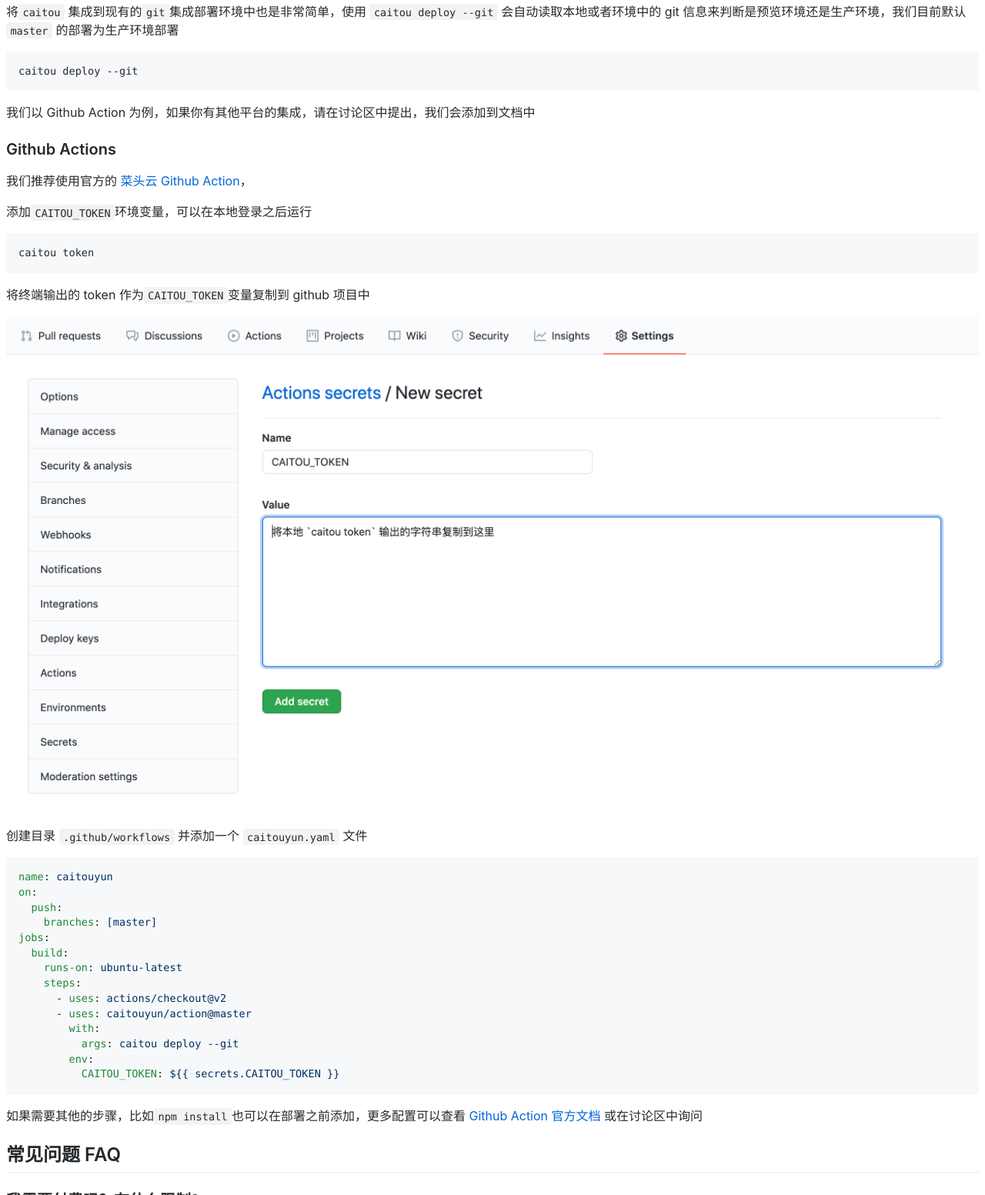
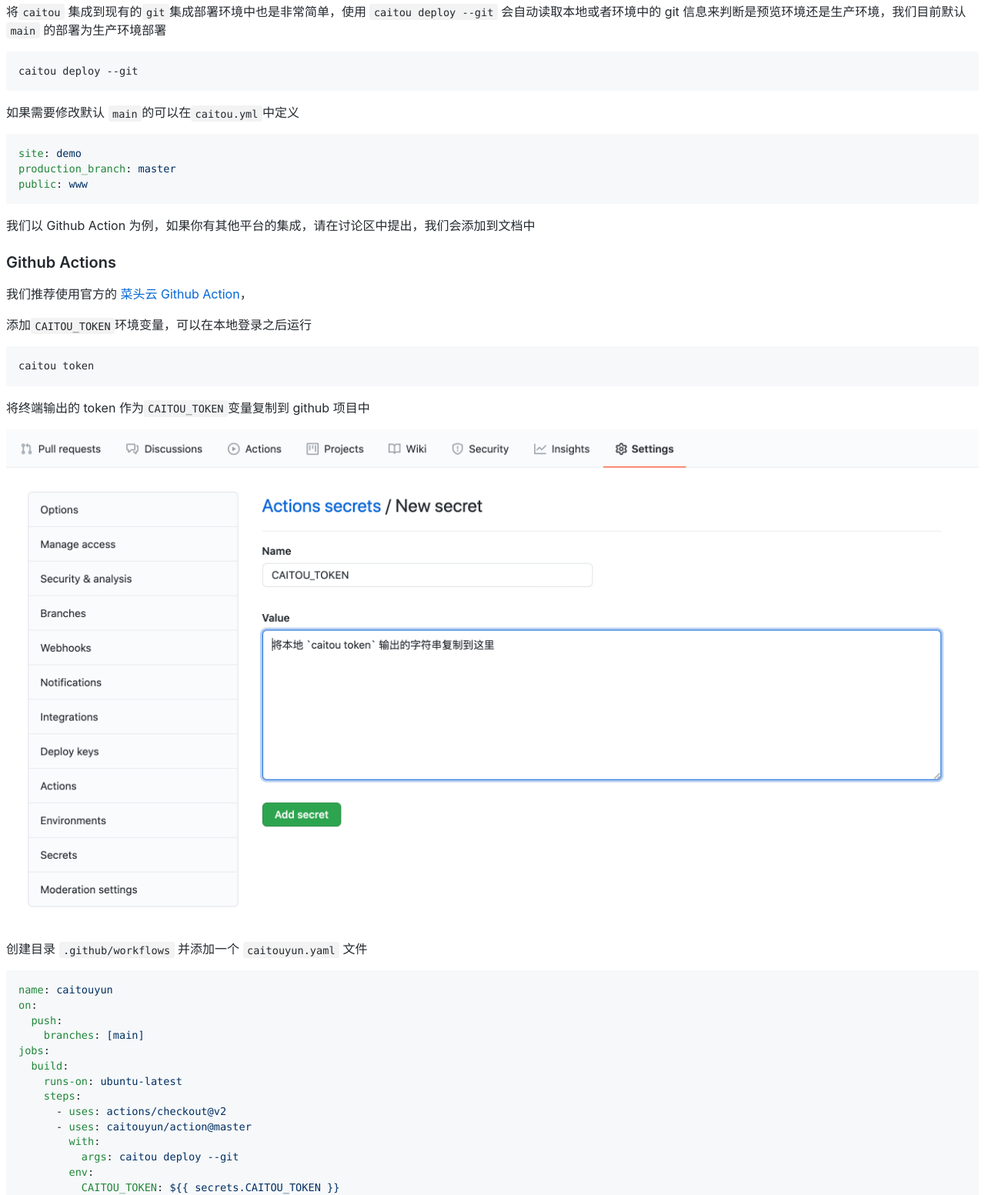
Before and after one commit to caitouyun/docs, a website: page public/index.html in a window 1280 px wide. Shown: the part 3568-5121 px from the top of the page at 77% size. Drawn offline with Linux system fonts and the light colour scheme; files whose address does not match are found by name.

Commit message:
update doc

```diff
--- a/public/index.html
+++ b/public/index.html
@@ -153,8 +153,12 @@
 <p>详细的 <code>rewrites</code> 文档正在补充中...</p>
 <h3>
 <a id="user-content-集成环境" class="anchor" href="#%E9%9B%86%E6%88%90%E7%8E%AF%E5%A2%83" aria-hidden="true"><span aria-hidden="true" class="octicon octicon-link"></span></a>集成环境</h3>
-<p>将<code>caitou</code> 集成到现有的<code>git</code>集成部署环境中也是非常简单，使用 <code>caitou deploy --git</code> 会自动读取本地或者环境中的 git 信息来判断是预览环境还是生产环境，我们目前默认 <code>master</code> 的部署为生产环境部署</p>
+<p>将<code>caitou</code> 集成到现有的<code>git</code>集成部署环境中也是非常简单，使用 <code>caitou deploy --git</code> 会自动读取本地或者环境中的 git 信息来判断是预览环境还是生产环境，我们目前默认 <code>main</code> 的部署为生产环境部署</p>
 <div class="highlight highlight-source-shell"><pre>caitou deploy --git</pre></div>
+<p>如果需要修改默认 <code>main</code>的可以在<code>caitou.yml</code>中定义</p>
+<div class="highlight highlight-source-yaml"><pre><span class="pl-ent">site</span>: <span class="pl-s">demo</span>
+<span class="pl-ent">production_branch</span>: <span class="pl-s">master</span>
+<span class="pl-ent">public</span>: <span class="pl-s">www</span></pre></div>
 <p>我们以 Github Action 为例，如果你有其他平台的集成，请在讨论区中提出，我们会添加到文档中</p>
 <h3>
 <a id="user-content-github-actions" class="anchor" href="#github-actions" aria-hidden="true"><span aria-hidden="true" class="octicon octicon-link"></span></a>Github Actions</h3>
@@ -167,7 +171,7 @@
 <div class="highlight highlight-source-yaml"><pre><span class="pl-ent">name</span>: <span class="pl-s">caitouyun</span>
 <span class="pl-ent">on</span>:
   <span class="pl-ent">push</span>:
-    <span class="pl-ent">branches</span>: <span class="pl-s">[master]</span>
+    <span class="pl-ent">branches</span>: <span class="pl-s">[main]</span>
 <span class="pl-ent">jobs</span>:
   <span class="pl-ent">build</span>:
     <span class="pl-ent">runs-on</span>: <span class="pl-s">ubuntu-latest</span>
```
Also changed, not shown: README.md.
